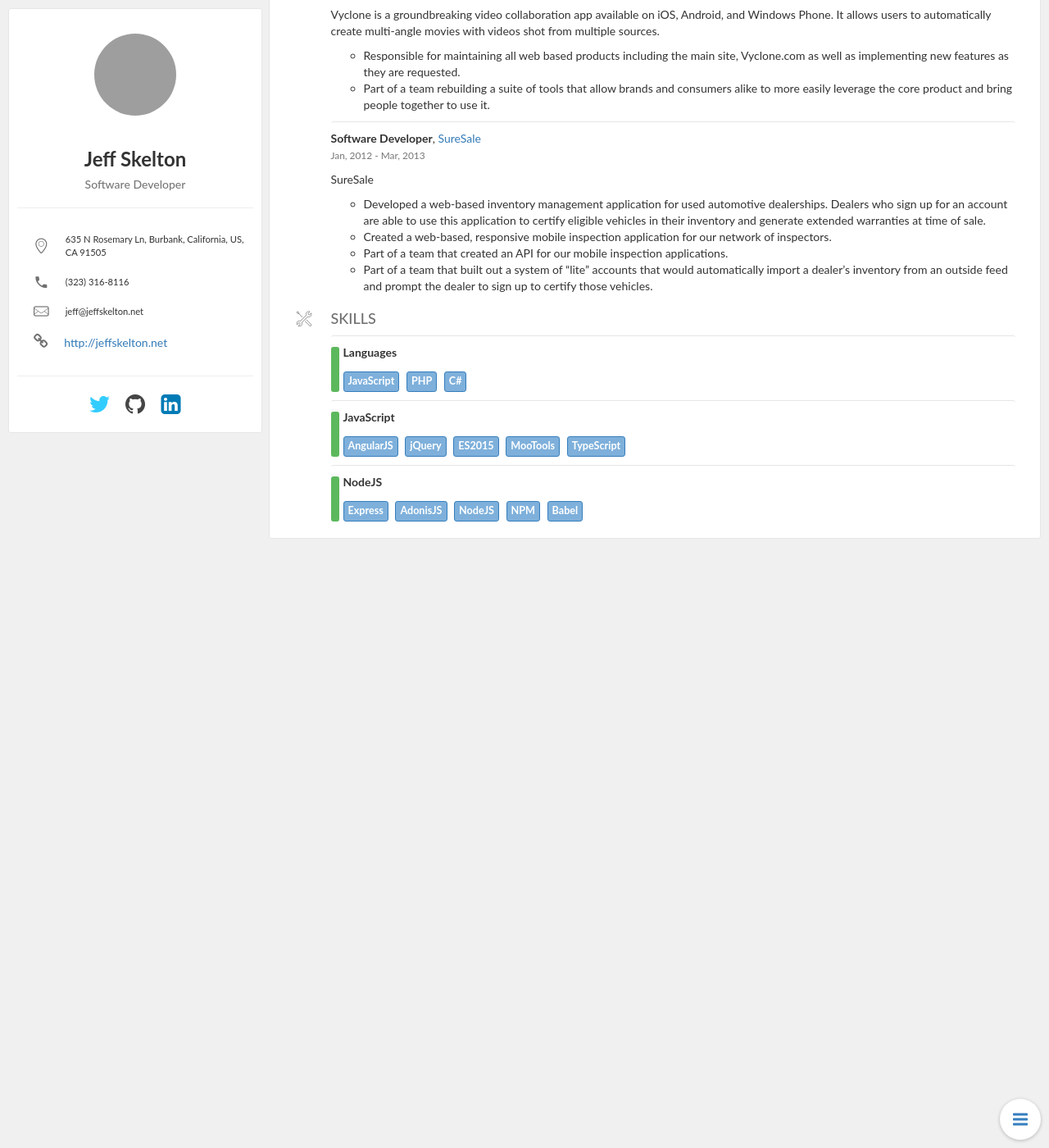
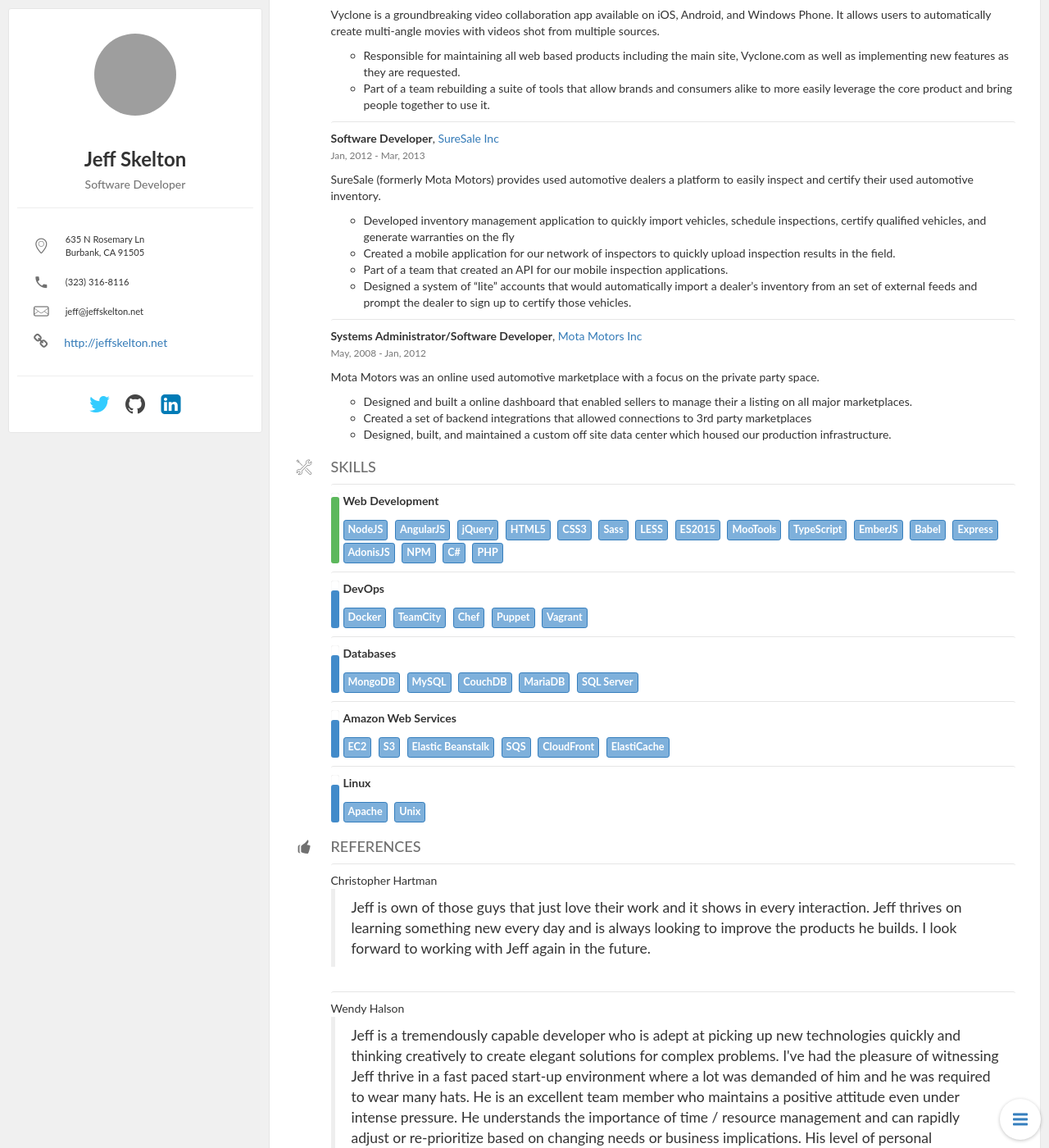
Before and after one commit to jeffskelton3/jeffskelton3.github.io, a Jekyll site: the page built from index.html, in a window 1280 px wide and 1400 px high, scrolled down 967 px. Shown: the whole window at 82% size. Built offline with Jekyll 4.4.1, drawn with Linux system fonts in a browser that asks for light colours; nearby versions of some CDN libraries; some of the changed text lies outside the part shown; grey boxes are pictures that could not be loaded.

Commit message:
add references card and data

```diff
--- a/_data/resume.json
+++ b/_data/resume.json
@@ -52,7 +52,7 @@
       ]
     },
     {
-      "company": "Soundminer",
+      "company": "Soundminer Inc.",
       "position": "Software Developer",
       "website": "http://soundminer.com/",
       "startDate": "2013-02-01",
@@ -82,17 +82,29 @@
       ]
     },
     {
-      "company" : "SureSale",
-      "website" : "https://www.suresale.com/",
-      "position" : "Software Developer",
+      "company": "SureSale Inc",
+      "website": "https://www.suresale.com/",
+      "position": "Software Developer",
       "startDate": "2012-01-01",
       "endDate": "2013-03-01",
-      "summary" : "SureSale",
+      "summary": "SureSale (formerly Mota Motors) provides used automotive dealers a platform to easily inspect and certify their used automotive inventory.",
       "highlights": [
-        "Developed a web-based inventory management application for used automotive dealerships. Dealers who sign up for an account are able to use this application to certify eligible vehicles in their inventory and generate extended warranties at time of sale.",
-        "Created a web-based, responsive mobile inspection application for our network of inspectors.",
+        "Developed inventory management application to quickly import vehicles, schedule inspections, certify qualified vehicles, and generate warranties on the fly",
+        "Created a mobile application for our network of inspectors to quickly upload inspection results in the field.",
         "Part of a team that created an API for our mobile inspection applications.",
-        "Part of a team that built out a system of “lite” accounts that would automatically import a dealer’s inventory from an outside feed and prompt the dealer to sign up to certify those vehicles."
+        "Designed a system of “lite” accounts that would automatically import a dealer’s inventory from an set of external feeds and prompt the dealer to sign up to certify those vehicles."
+      ]
+    },
+    {
+      "company": "Mota Motors Inc",
+      "position": "Systems Administrator/Software Developer",
+      "startDate": "2008-05-01",
+      "endDate": "2012-01-01",
+      "summary": "Mota Motors was an online used automotive marketplace with a focus on the private party space.",
+      "highlights": [
+        "Designed and built a online dashboard that enabled sellers to manage their a listing on all major marketplaces.",
+        "Created a set of backend integrations that allowed connections to 3rd party marketplaces",
+        "Designed, built, and maintained a custom off site data center which housed our production infrastructure."
       ]
     }
   ],
@@ -102,38 +114,81 @@
   "publications": [],
   "skills": [
     {
-      "name" : "Languages",
-      "level" : "Master",
-      "keywords" : [
-        "JavaScript",
-        "PHP",
-        "C#"
+      "name": "Web Development",
+      "level": "Master",
+      "keywords": [
+        "NodeJS",
+        "AngularJS",
+        "jQuery",
+        "HTML5",
+        "CSS3",
+        "Sass",
+        "LESS",
+        "ES2015",
+        "MooTools",
+        "TypeScript",
+        "EmberJS",
+        "Babel",
+        "Express",
+        "AdonisJS",
+        "NPM",
+        "C#",
+        "PHP"
       ]
     },
     {
-      "name" : "JavaScript",
-      "level" : "Master",
-      "keywords" : [
-        "AngularJS",
-        "jQuery",
-        "ES2015",
-        "MooTools",
-        "TypeScript"
+      "name": "DevOps",
+      "level": "Advanced",
+      "keywords": [
+        "Docker",
+        "TeamCity",
+        "Chef",
+        "Puppet",
+        "Vagrant"
       ]
     },
     {
-      "name": "NodeJS",
-      "level": "Master",
+      "name": "Databases",
+      "level": "Advanced",
       "keywords": [
-        "Express",
-        "AdonisJS",
-        "NodeJS",
-        "NPM",
-        "Babel"
+        "MongoDB",
+        "MySQL",
+        "CouchDB",
+        "MariaDB",
+        "SQL Server"
+      ]
+    },
+    {
+      "name": "Amazon Web Services",
+      "level": "Advanced",
+      "keywords": [
+        "EC2",
+        "S3",
+        "Elastic Beanstalk",
+        "SQS",
+        "CloudFront",
+        "ElastiCache"
+      ]
+    },
+    {
+      "name": "Linux",
+      "level": "Advanced",
+      "keywords": [
+        "Apache",
+        "Unix"
       ]
     }
   ],
   "languages": [],
   "interests": [],
-  "references": []
+  "references": [
+    {
+      "name": "Christopher Hartman",
+      "reference": "Jeff is own of those guys that just love their work and it shows in every interaction. Jeff thrives on learning something new every day and is always looking to improve the products he builds. I look forward to working with Jeff again in the future."
+    },
+    {
+      "name" : "Wendy Halson",
+      "reference" : "Jeff is a tremendously capable developer who is adept at picking up new technologies quickly and thinking creatively to create elegant solutions for complex problems. I've had the pleasure of witnessing Jeff thrive in a fast paced start-up environment where a lot was demanded of him and he was required to wear many hats. He is an excellent team member who maintains a positive attitude even under intense pressure. He understands the importance of time / resource management and can rapidly adjust or re-prioritize based on changing needs or business implications. His level of personal accountability for his work and the dedication and commitment he consistently demonstrates has been recognized and appreciated by everyone fortunate enough to work with him."
+    }
+  ]
 }
--- a/_includes/elegant/profile-card.html
+++ b/_includes/elegant/profile-card.html
@@ -15,11 +15,8 @@
                 <span class="icon">
                     <i class="icon fs-lg icon-location"></i></span>
                 <span class="info">
-                    {{ site.data.resume.basics.location.address }},
-                    {{ site.data.resume.basics.location.city }},
-                    {{ site.data.resume.basics.location.region }},
-                    {{ site.data.resume.basics.location.countryCode }},
-                    {{ site.data.resume.basics.location.postalCode }}
+                    {{ site.data.resume.basics.location.address }} <br>
+                    {{ site.data.resume.basics.location.city }}, {{ site.data.resume.basics.location.postalCode }}
             </span>
             </div>
             <div class="detail"><span class="icon"><i
--- a/index.html
+++ b/index.html
@@ -75,3 +75,24 @@
         </div>
     </div>
 </div>
+
+<div id="references" class="detail">
+    <div class="icon"><i
+            class="fs-lg icon-thumbs-up"></i><span
+            class="mobile-title">References</span></div>
+    <div class="info"><h4 class="title text-uppercase">
+        References</h4>
+        <div class="content">
+            <ul class="list-unstyled clear-margin">
+                {% for reference in site.data.resume.references %}
+                <li class="card card-nested">{{ reference.name }}
+                    <blockquote class="quote">
+                        <div class="mop-wrapper"><p>{{ reference.reference }}</p>
+                        </div>
+                    </blockquote>
+                </li>
+                {% endfor %}
+            </ul>
+        </div>
+    </div>
+</div>
```
